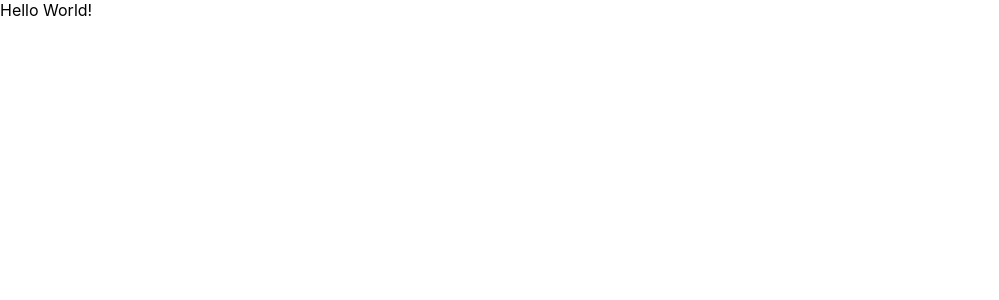
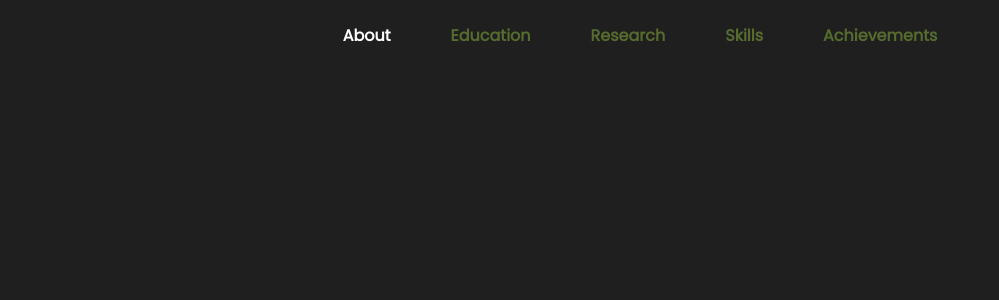
Before and after one commit to Isuru-Dissanayake/the-amaya, a React (Create React App) app: page / in a window 1280 px wide. Shown: the top 300 px of the page, without its empty margins (0-999 px from the left). Built offline with nearby package versions, Linux system fonts and the light colour scheme.

Commit message:
Added nav bar

```diff
--- a/src/components/pages/homepage/index.js
+++ b/src/components/pages/homepage/index.js
@@ -1,10 +1,40 @@
-import React from 'react';
+import React,{ Component } from 'react';
+import './styles.css'
+class HomePage extends React.Component {
+  constructor(props) {
+    super(props);
+    this.navItems = ['About','Education', 'Research', 'Skills', 'Achievements']
+  }
 
-class HomePage extends React.Component {
+  setNavBarItem = (item) => {
+    this.navItems.forEach((id) => {
+      if (id === item) {
+        document.getElementById('nav-item-'+id).style.color = 'white';
+      } else {
+        document.getElementById('nav-item-'+id).style.color = '#556b2f';
+      }
+    });
+  }
+  onclickNavigationItem = (item) => {
+    console.log('onclickNavigationItem', item)
+    this.setNavBarItem(item);
+  }
+  componentDidMount = () => {
+    this.onclickNavigationItem('About')
+  }
+
   render() {
     return (
-      <div>
-        Hello World!
+      <div id="home-container" className="home-container">
+        <div className="nav-bar">
+          <div id="nav-item-About" className="nav-bar-item" onClick={() => {this.onclickNavigationItem('About')}}>About</div>
+          <div id="nav-item-Education" className="nav-bar-item" onClick={() => {this.onclickNavigationItem('Education')}}>Education</div>
+          <div id="nav-item-Research" className="nav-bar-item" onClick={() => {this.onclickNavigationItem('Research')}}>Research</div>
+          <div id="nav-item-Skills" className="nav-bar-item" onClick={() => {this.onclickNavigationItem('Skills')}}>Skills</div>
+          <div id="nav-item-Achievements" className="nav-bar-item" onClick={() => {this.onclickNavigationItem('Achievements')}}>Achievements</div>
+        </div>
+        <div>
+        </div>
       </div>
     );
   }
--- /dev/null
+++ b/src/components/pages/homepage/styles.css
@@ -0,0 +1,23 @@
+.home-container {
+  width: 100vw;
+  height: 100vh;
+}
+.nav-bar {
+  display: flex;
+  align-items: center;
+  justify-content: center;
+  height: 70px;
+  width: 100%;
+}
+.nav-bar-item {
+  cursor: default;
+  color: #8eb849;
+  font-size: 16px;
+  font-weight: bold;
+  margin-right: 20px;
+  margin-left: 20px;
+  padding: 10px;
+  transition: color 0.5s;
+  text-align: center;
+  transition: color 0.5s ;
+}
--- a/src/index.css
+++ b/src/index.css
@@ -1,10 +1,12 @@
+@import url('https://fonts.googleapis.com/css2?family=Poppins&display=swap');
 body {
   margin: 0;
-  font-family: -apple-system, BlinkMacSystemFont, 'Segoe UI', 'Roboto', 'Oxygen',
+  font-family: 'Poppins', 'Segoe UI', 'Roboto', 'Oxygen',
     'Ubuntu', 'Cantarell', 'Fira Sans', 'Droid Sans', 'Helvetica Neue',
     sans-serif;
   -webkit-font-smoothing: antialiased;
   -moz-osx-font-smoothing: grayscale;
+  background-color: #1f1f1f;
 }
 
 code {
```
Also changed, not shown: src/components/pages/homepage/style.js (deleted), 1 other file (tests, documents, lock files or other folders).
